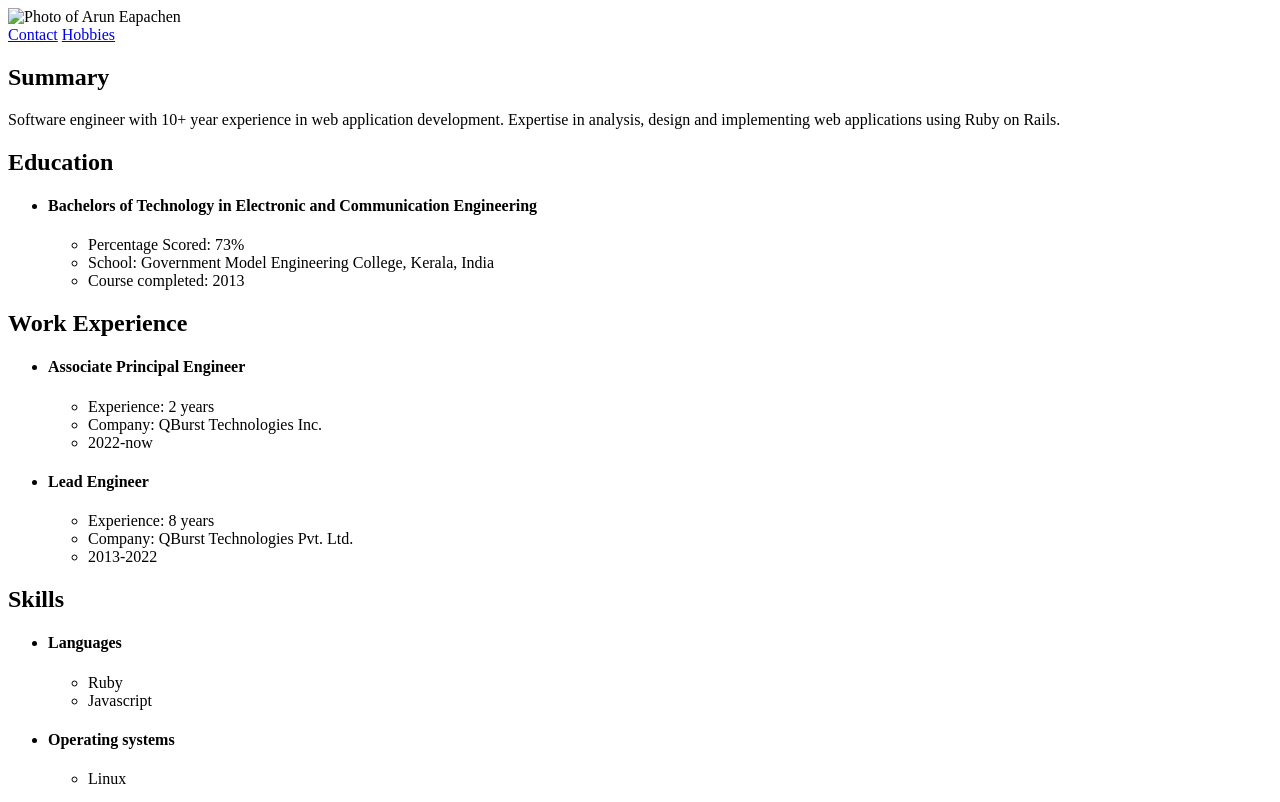
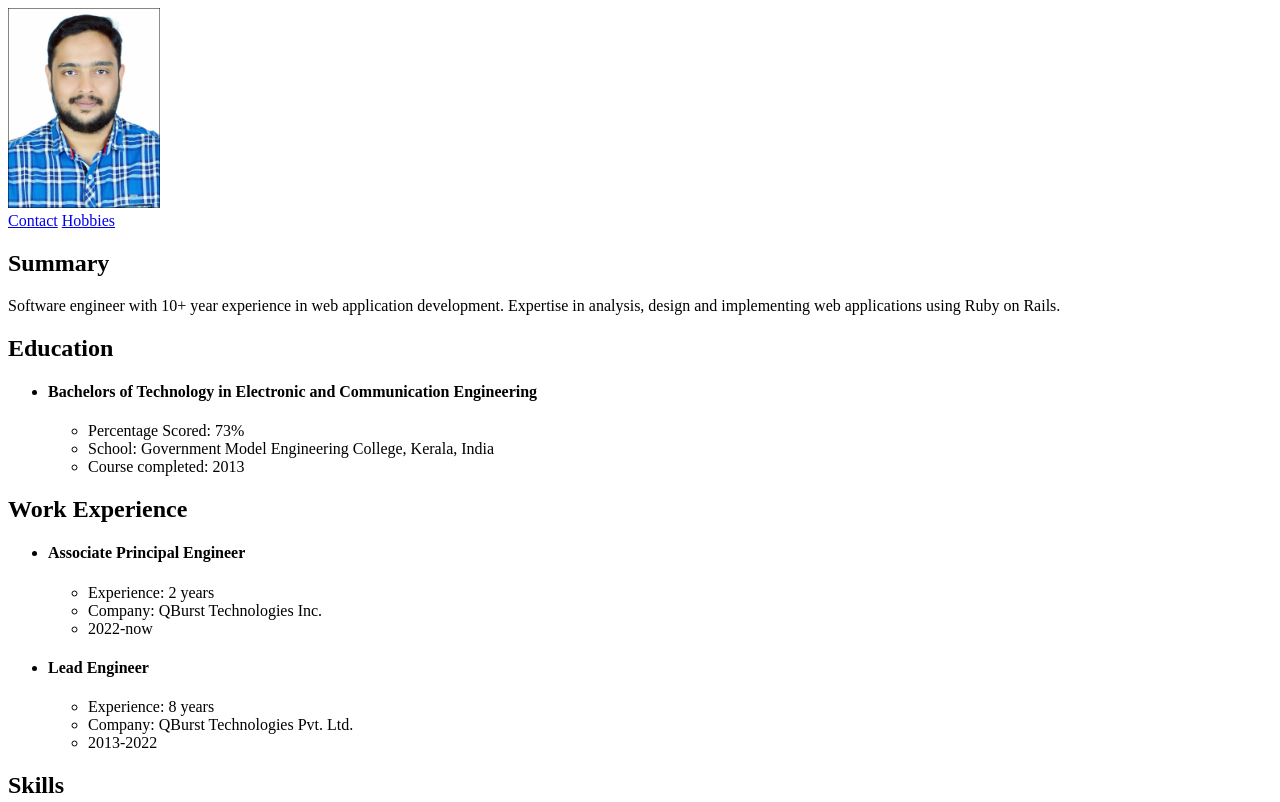
Before and after one commit to aruneapachenmec/portfolio, a plain HTML site: page index.html in a window 1280 px wide. Shown: the top 802 px of the page. Drawn offline with Linux system fonts and the light colour scheme; the site is published under a folder, as on GitHub Pages, so addresses that start at the root find nothing.

Commit message:
Corrected image path

```diff
--- a/index.html
+++ b/index.html
@@ -3,7 +3,7 @@
   <title>My Resume</title>
 </head>
 <body>
-  <img height="200px" src="/assets/images/23.jpg" alt="Photo of Arun Eapachen">
+  <img height="200px" src="assets/images/23.jpg" alt="Photo of Arun Eapachen">
 
   <div>
     <a href="contact.html">Contact</a>
```
